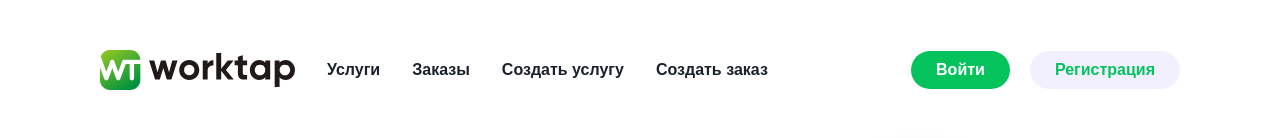
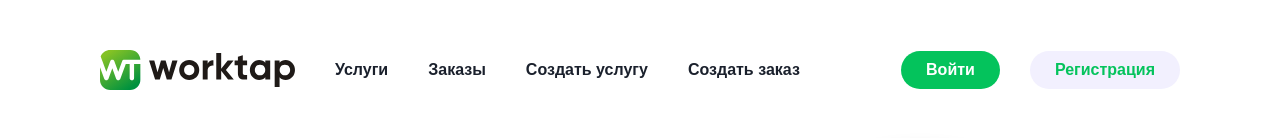
Before and after one commit to T1rn1/Freelance, a React (Vite) app: page /profile in a window 1280 px wide. Shown: the top 138 px of the page. Built offline with nearby package versions, Linux system fonts and the light colour scheme; no server answers.

Commit message:
refactor: header gaps

```diff
--- a/src/components/Header/styled.ts
+++ b/src/components/Header/styled.ts
@@ -11,7 +11,7 @@ export const StyledHeader = styled.header`
 
 export const StyledNav = styled.nav`
   display: flex;
-  gap: 2rem;
+  gap: 40px;
   justify-content: space-between;
   min-width: 600px;
 `;
@@ -36,7 +36,7 @@ export const StyledLink = styled(Link)`
 
 export const ProfileBtns = styled.div`
   display: flex;
-  gap: 20px;
+  gap: 30px;
 `;
 
 export const LoginBtn = styled(Link)`
```
